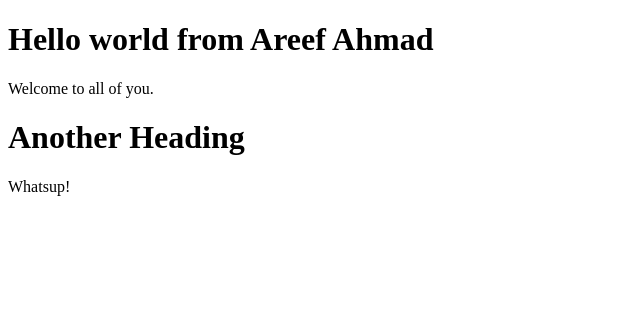
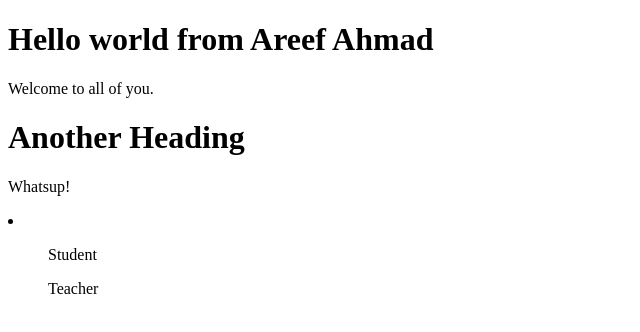
Before and after one commit to Areef94/bootcamp, a plain HTML site: page index.html in a window 1280 px wide. Shown: the whole page, without its empty margins (0-640 px from the left). Drawn offline with Linux system fonts and the light colour scheme.

Commit message:
Update index.html

```diff
--- a/index.html
+++ b/index.html
@@ -10,5 +10,9 @@
     <p>Welcome to all of you.</p>
     <h1>Another Heading</h1>
     <p>Whatsup!</p>
+    <li>
+        <ol>Student</ol>
+        <ol>Teacher</ol>
+    </li>
 </body>
 </html>
```
